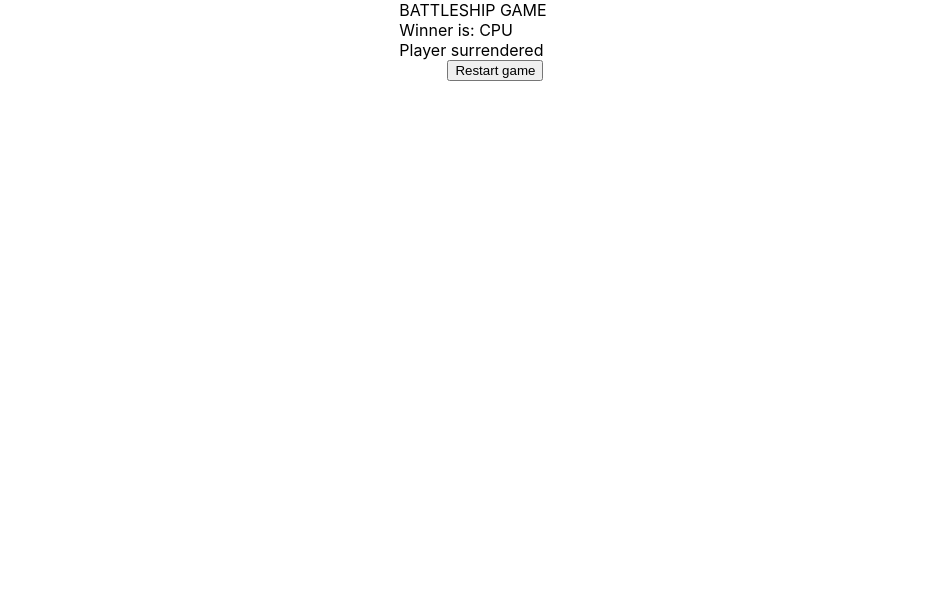
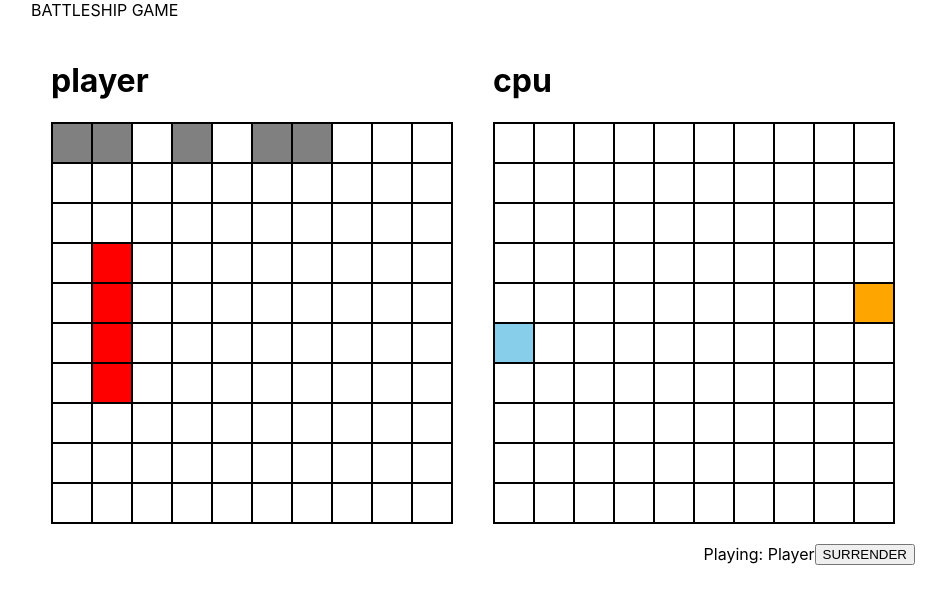
Before and after one commit to ezequieldarevalo/battleship-game, a React (Create React App) app: page / in a window 1280 px wide. Shown: the top 604 px of the page, without its empty margins (167-1113 px from the left). Built offline with nearby package versions, Linux system fonts and the light colour scheme.

Commit message:
screen components refactor

```diff
--- a/src/features/battleship/Battleship.tsx
+++ b/src/features/battleship/Battleship.tsx
@@ -1,9 +1,7 @@
 import React, { useState } from 'react';
 import Gameboard from '../gameboard/Gameboard';
 import {
-  InitialScreen,
-  GameScreen,
-  EndGameScreen,
+  Screen,
   GameboardsPanel,
   CurrentPlayer,
   Button,
@@ -13,12 +11,12 @@ import {
 } from './battleshipStyles';
 
 function Battleship() {
-  const [stage] = useState<string>('end');
+  const [stage] = useState<string>('game');
 
   // game screen
   if (stage === 'game') {
     return (
-      <GameScreen>
+      <Screen>
         <GameboardsPanel>
           <Gameboard withName type="player" miniature ownShipsList={[1, 2, 4, 6, 7]} destroyedShipsList={[32, 42, 52, 62]} hittedShipsList={[]} missedShipsList={[]} />
           <Gameboard withName type="cpu" ownShipsList={[]} destroyedShipsList={[]} hittedShipsList={[50]} missedShipsList={[51]} />
@@ -29,12 +27,12 @@ function Battleship() {
           </Button>
           <CurrentPlayer>Playing: Player</CurrentPlayer>
         </div>
-      </GameScreen>
+      </Screen>
     );
   }
   if (stage === 'initial') {
     return (
-      <InitialScreen>
+      <Screen>
         <Gameboard type="player" ownShipsList={[]} destroyedShipsList={[]} hittedShipsList={[]} missedShipsList={[]} />
         <div>
           <Button>
@@ -44,11 +42,11 @@ function Battleship() {
             <EnterName id="name" name="name" placeholder="Player name" />
           </CurrentPlayer>
         </div>
-      </InitialScreen>
+      </Screen>
     );
   }
   return (
-    <EndGameScreen>
+    <Screen>
       <div>
         <WinnerName>Winner is: CPU</WinnerName>
         <WinnerDescription>Player surrendered</WinnerDescription>
@@ -56,7 +54,7 @@ function Battleship() {
           Restart game
         </Button>
       </div>
-    </EndGameScreen>
+    </Screen>
   );
 }
 
--- a/src/features/battleship/battleshipStyles.ts
+++ b/src/features/battleship/battleshipStyles.ts
@@ -1,17 +1,6 @@
 import styled from 'styled-components';
 
-export const GameScreen = styled.div`
-  position: relative;
-  float: left;
-  display: block;
-`;
-
-export const InitialScreen = styled.div`
-  position: relative;
-  float: left;
-`;
-
-export const EndGameScreen = styled.div`
+export const Screen = styled.div`
   position: relative;
   float: left;
 `;
```
